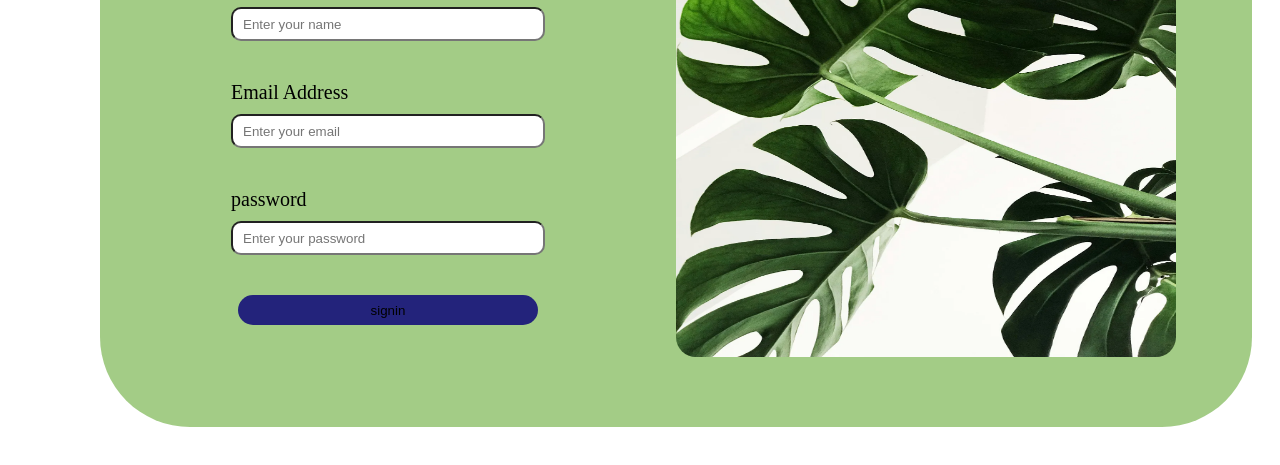
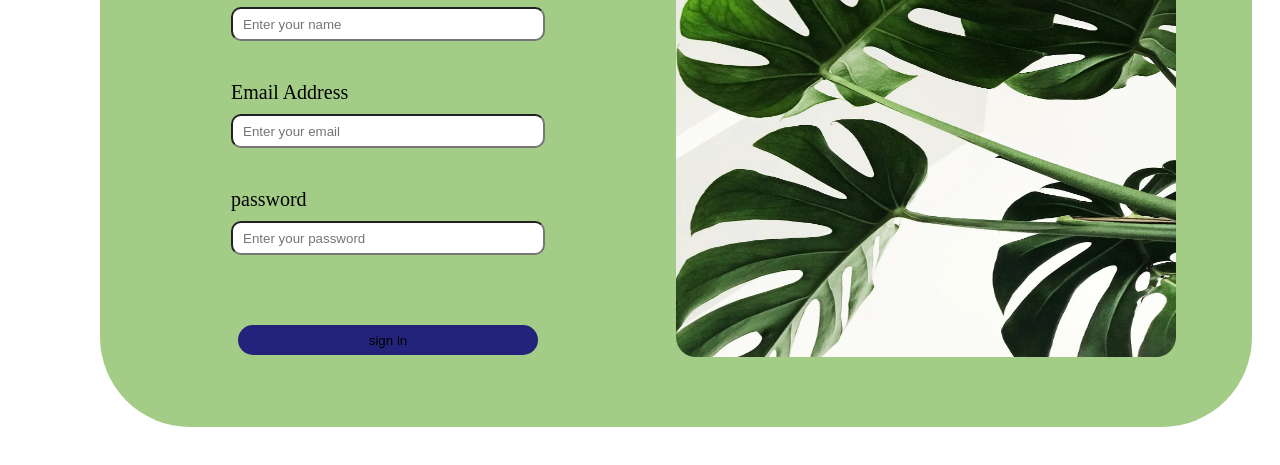
Before and after one commit to Saikumar-Valipanni/Signin-login-pages, a plain HTML site: page index.html in a window 1280 px wide. Shown: the part 273-738 px from the top of the page. Drawn offline with Linux system fonts and the light colour scheme.

Commit message:
Signin and Login

```diff
--- a/index.html
+++ b/index.html
@@ -22,10 +22,11 @@
                 <span>password</span>
                 <input type="password" placeholder="Enter your password">
             </div>
-            <button>
-                signin
+            <a href="./login.html"><button>
+                sign in
 
-            </button>
+            </button></a>
+
 
         </div>
         <di class="right">
```
